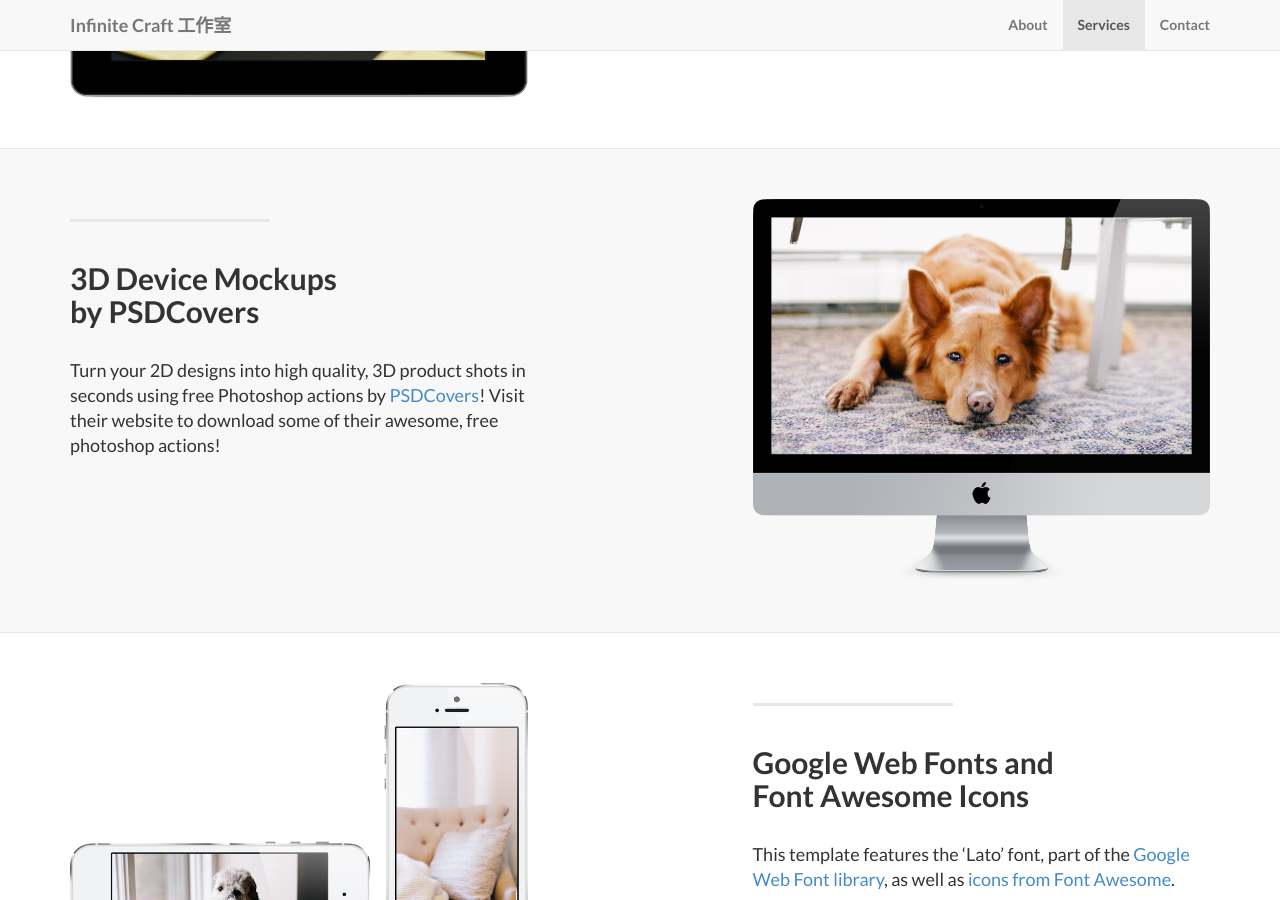
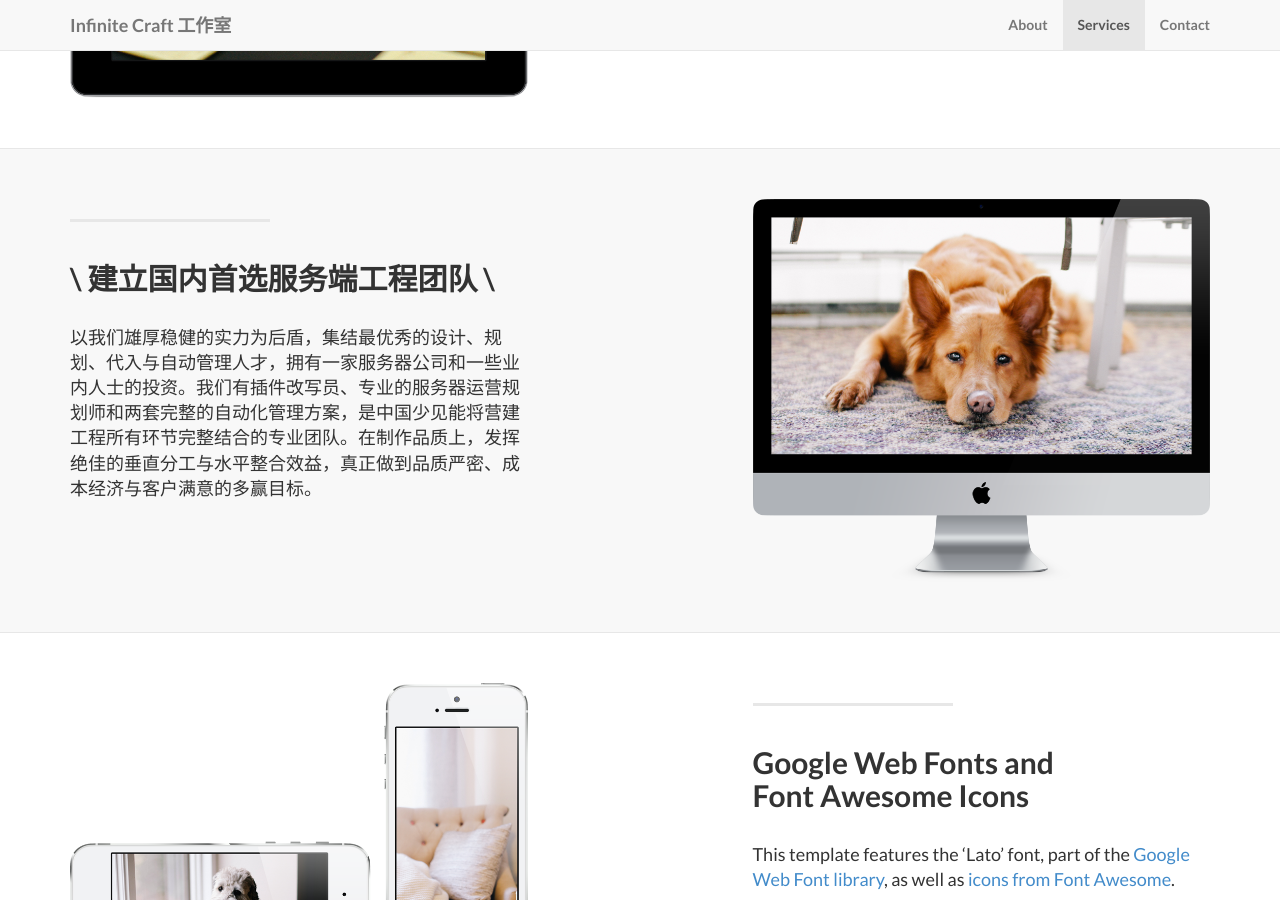
Before and after one commit to MrKarro/infinite-craft-landing-page, a Jekyll site: the page built from index.html, in a window 1280 px wide and 900 px high, scrolled down 1321 px. Built offline with Jekyll 4.4.1, drawn with Linux system fonts in a browser that asks for light colours.

Commit message:
重新编写了 2018-12-12-services-2.markdown

```diff
--- a/_posts/2018-12-12-services-2.markdown
+++ b/_posts/2018-12-12-services-2.markdown
@@ -2,9 +2,7 @@
 layout: default
 img: dog.png
 category: Services
-title: 3D Device Mockups<br>by PSDCovers
+title: \ 建立国内首选服务端工程团队 \
 description: |
 ---
-  Turn your 2D designs into high quality, 3D
-  product shots in seconds using free Photoshop actions by [PSDCovers](http://www.psdcovers.com/)! Visit
-  their website to download some of their awesome, free photoshop actions!
+  以我们雄厚稳健的实力为后盾，集结最优秀的设计、规划、代入与自动管理人才，拥有一家服务器公司和一些业内人士的投资。我们有插件改写员、专业的服务器运营规划师和两套完整的自动化管理方案，是中国少见能将营建工程所有环节完整结合的专业团队。在制作品质上，发挥绝佳的垂直分工与水平整合效益，真正做到品质严密、成本经济与客户满意的多赢目标。
```
